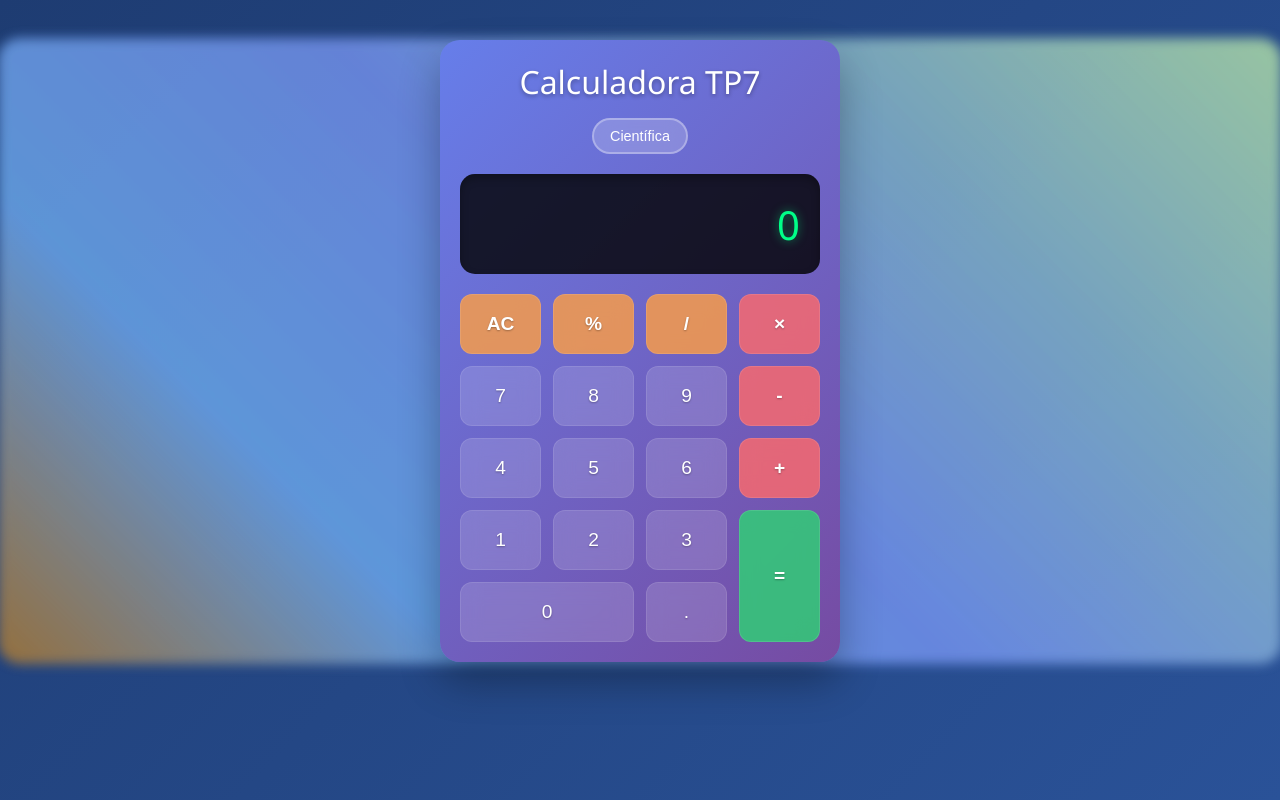
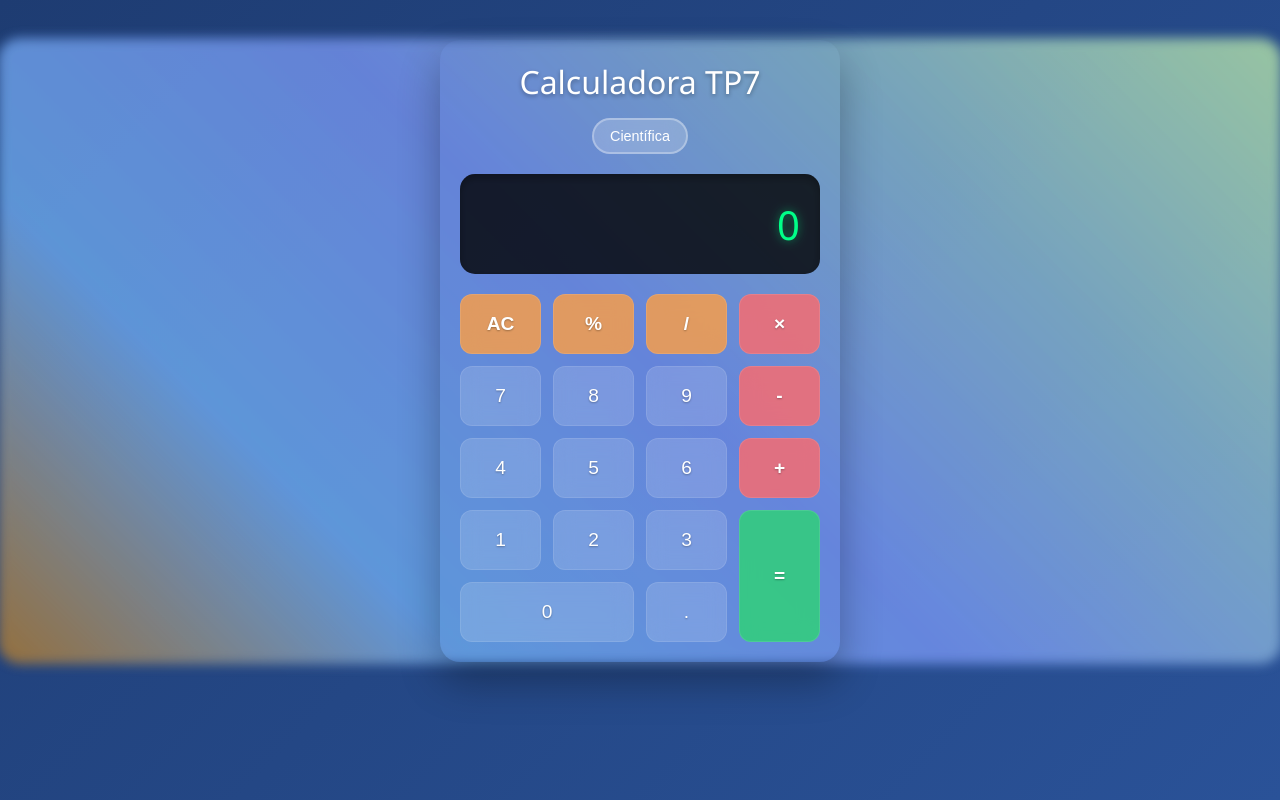
Before and after one commit to Xebax81/TP7-hotfix, a React (Create React App) app in the folder calculadora-react/: page / in a window 1280 px wide. Built offline with nearby package versions, Linux system fonts and the light colour scheme.

Commit message:
Update Calculator.css

```diff
--- a/calculadora-react/src/components/Calculator.css
+++ b/calculadora-react/src/components/Calculator.css
@@ -2,7 +2,7 @@
 .calculator {
   max-width: 400px;
   margin: 20px auto;
-  background: linear-gradient(135deg, #667eea 0%, #764ba2 100%);
+  /*background: linear-gradient(135deg, #667eea 0%, #764ba2 100%);*/
   border-radius: 20px;
   padding: 20px;
   box-shadow: 0 20px 40px rgba(0, 0, 0, 0.3);
```
